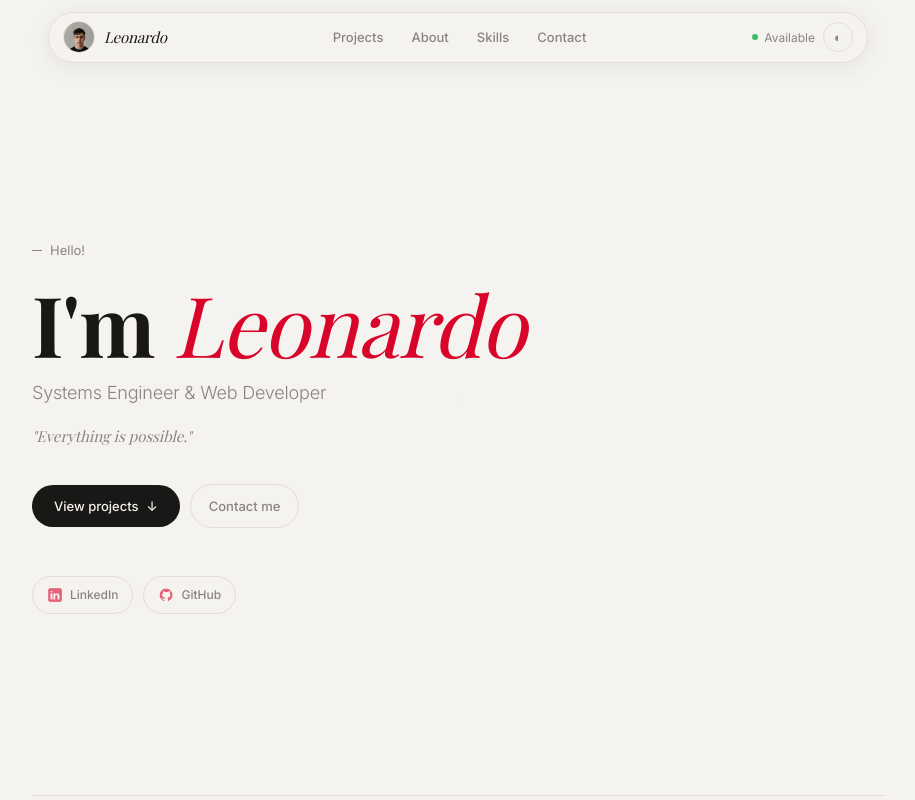
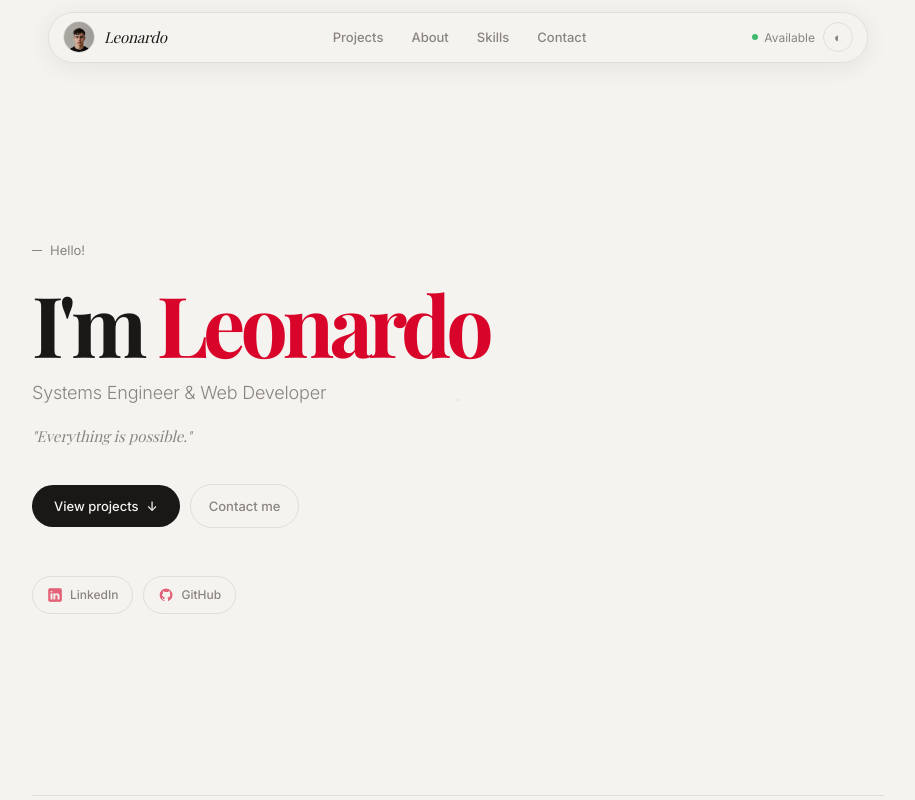
Before and after one commit to faazdy/portfolio, a React (Vite) app: page / in a window 1280 px wide. Shown: the top 800 px of the page, without its empty margins (182-1097 px from the left). Built offline with nearby package versions, Linux system fonts and the light colour scheme; a web font is replaced by a local one.

Commit message:
fix: update contact section heading and adjust letter spacing for improved readability

```diff
--- a/src/App.jsx
+++ b/src/App.jsx
@@ -144,7 +144,7 @@ function App() {
                 {/* ── CONTACT ── */}
                 <section id="contact">
                     <h2 className="contact-big">
-                        Let's build<br />something <em>great</em>
+                        Let's build<br />something <em>great!</em>
                     </h2>
                     <p className="contact-sub">
                         Available for freelance projects and collaborations.
--- a/src/styles/style.css
+++ b/src/styles/style.css
@@ -131,14 +131,12 @@ section {
   font-family: var(--font-serif);
   font-size: clamp(52px, 9vw, 84px);
   line-height: 1.05;
-  letter-spacing: -1px;
+  letter-spacing: -5px;
   margin-bottom: 12px;
 }
 
 .hero-name span {
-  font-style: italic;
   color: var(--accent);
-  font-weight: 400;
 }
 
 .hero-role {
@@ -424,7 +422,6 @@ section {
 }
 
 .contact-big em {
-  font-style: italic;
   color: var(--accent);
 }
 
```
